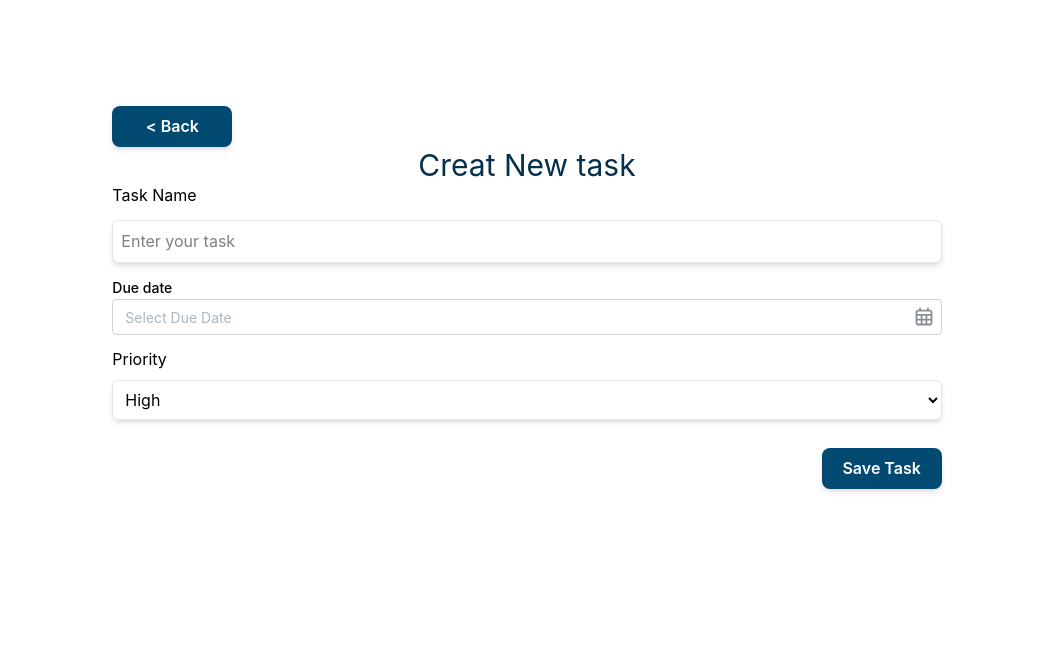
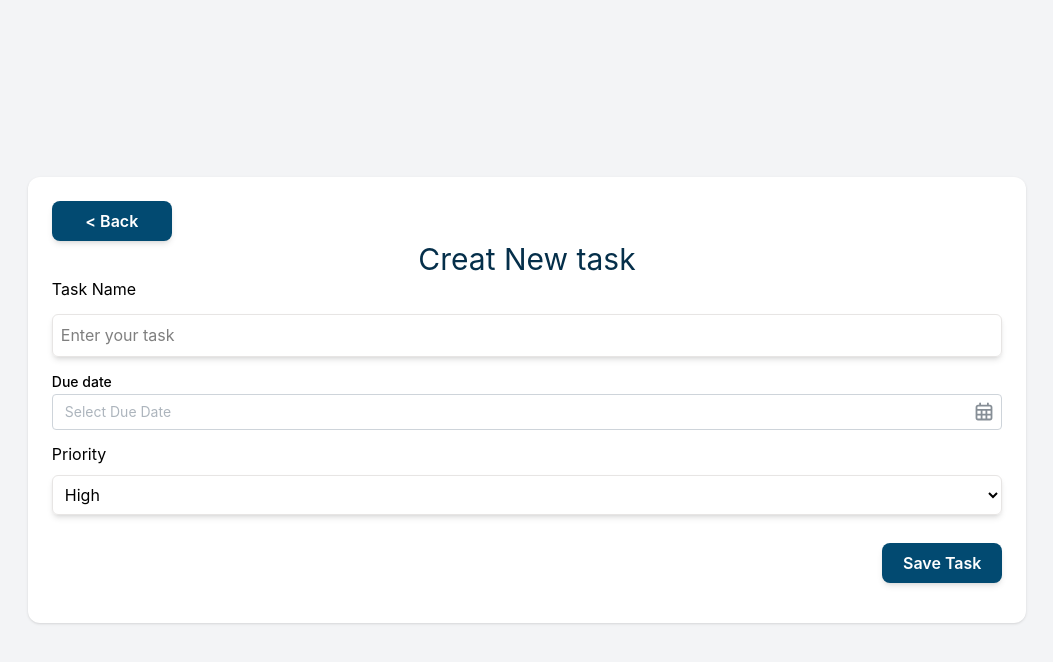
Before and after one commit to mahdinap/Tasks-manager, a React (Vite) app: page /create in a window 1280 px wide. Shown: the top 662 px of the page, without its empty margins (113-1166 px from the left). Built offline with nearby package versions, Linux system fonts and the light colour scheme.

Commit message:
add layout

```diff
--- a/src/pages/create.jsx
+++ b/src/pages/create.jsx
@@ -5,6 +5,7 @@ import DatePicker from "../components/DatePicker/datePicker";
 import Select from "../components/select";
 import Tasks from "./tasks";
 import { useNavigate } from "react-router-dom";
+import Layout from "./layout/layout";
 
 
 export default function CreateNewTsk(){
@@ -29,7 +30,9 @@ export default function CreateNewTsk(){
     }
     return(
     <>
-    <div className="flex flex-col w-2/3 bg-white rounded-2xl p-3">
+    <Layout>
+
+    <div>
 
     <Buttons onClick={()=>{navigate("/tasks")}} label="< Back" className=" bg-sky-900 rounded-lg shadow-md font-semibold transition-all duration-200 py-2 px-5 text-white active:scale-100 hover:bg-sky-950 w-30" />
         <h2 className="text-sky-950 text-3xl  text-center">Creat New task</h2>
@@ -43,6 +46,7 @@ export default function CreateNewTsk(){
         </div>
         </form>
     </div>
+    </Layout>
     </>
     )
 }
--- /dev/null
+++ b/src/pages/layout/layout.jsx
@@ -0,0 +1,10 @@
+export default function Layout({children}){
+
+    return(
+        <div className="bg-gray-100 min-h-screen w-full flex justify-center items-center p-4">
+      <div className="container bg-white w-full md:w-4/5 rounded-xl p-6 shadow-sm">
+        {children}
+      </div>
+    </div>
+    )
+}
--- a/src/pages/notfoundpage.jsx
+++ b/src/pages/notfoundpage.jsx
@@ -1,5 +1,9 @@
+import { useEffect } from "react";
 import { Link } from "react-router-dom";
 export default function NotFoundPage(){
+    useEffect(()=>{
+        document.title="Not Found"
+    })
     return(
         <>
         <div className=" container mx-auto  flex items-center justify-center flex-col h-full gap-4">
```
